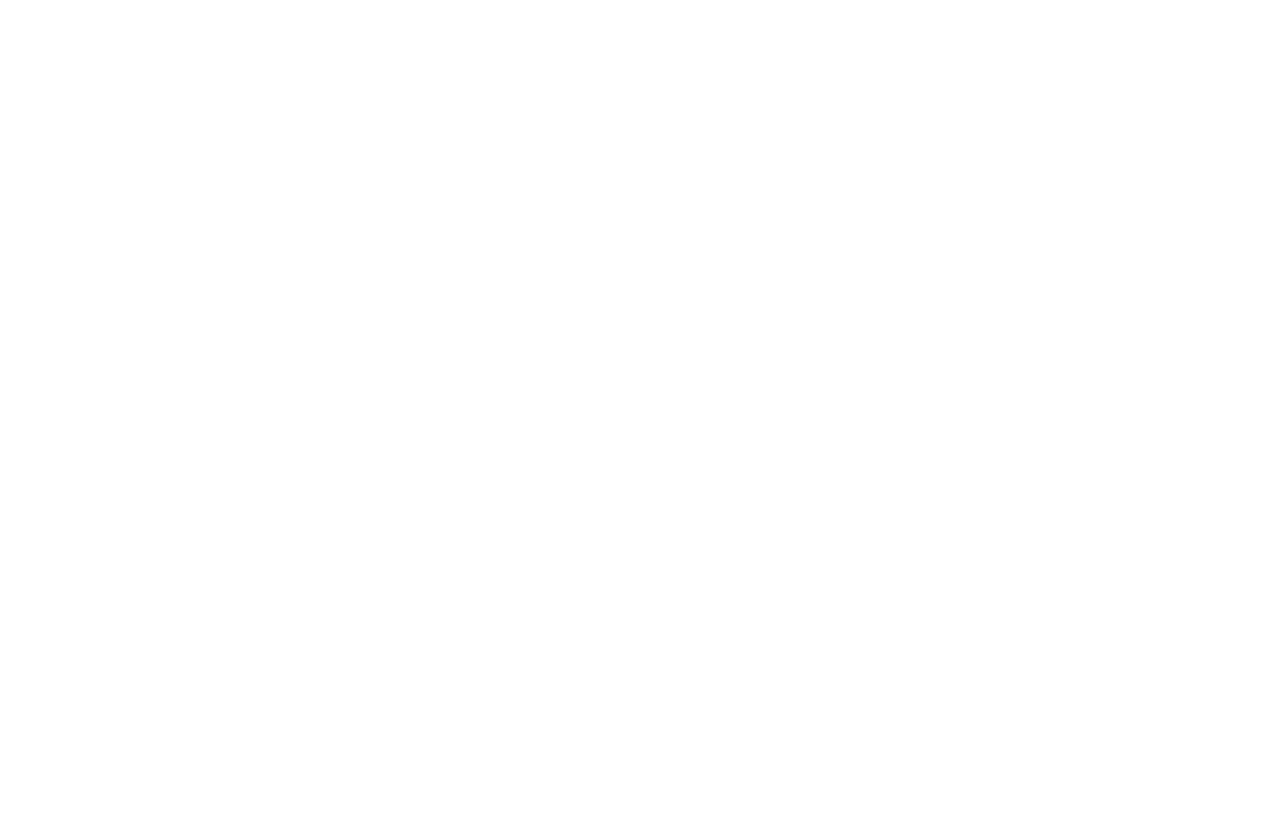
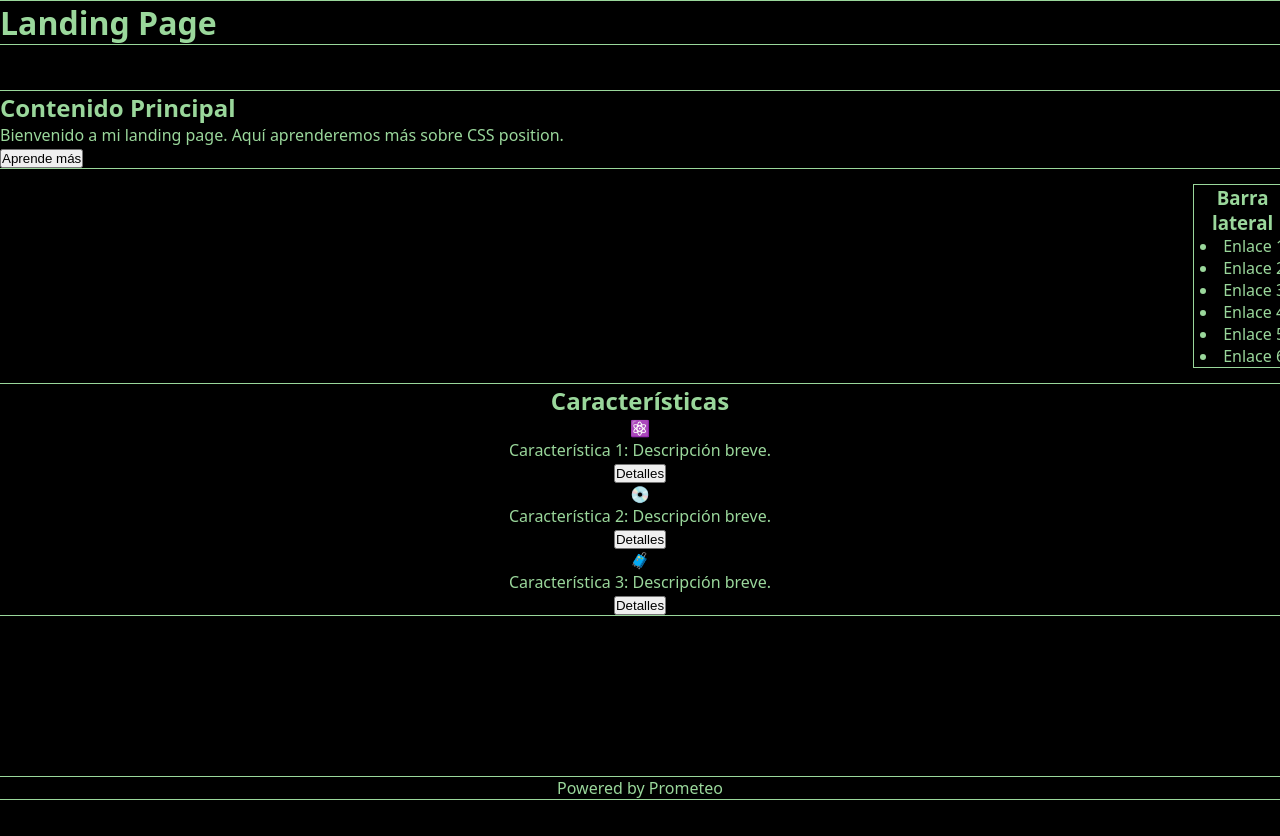
Before and after one commit to ivmen/entrega_posicionamiento, a plain HTML site: page index.html in a window 1280 px wide. Before the commit the page ends 800 px from the top, so only its background shows below. Drawn offline with Linux system fonts and the light colour scheme.

Commit message:
Asignacion de contenido y realizacion del ejercicio

```diff
--- a/index.html
+++ b/index.html
@@ -1,13 +1,56 @@
+
 <!DOCTYPE html>
-<!DOCTYPE html>
-<html lang="en">
-<head>
-    <meta charset="UTF-8">
-    <meta name="viewport" content="width=device-width, initial-scale=1.0">
-    <link rel="stylesheet" href="style.css">
-    <title>Posicionamiento</title>
-</head>
-<body>
-
-</body>
+<html lang="es">
+  <head>
+    <meta charset="UTF-8" />
+    <meta name="viewport" content="width=device-width, initial-scale=1.0" />
+    <link rel="stylesheet" href="style.css" />
+    <title>Landing Page</title>
+  </head>
+  <body>
+    <header class="header">
+      <h1>Landing Page</h1>
+    </header>
+    <main>
+      <section class="content">
+        <h2>Contenido Principal</h2>
+        <p>
+          Bienvenido a mi landing page. Aquí aprenderemos más sobre CSS position.
+        </p>
+        <button>Aprende más</button>
+      </section>
+      <aside class="sidebar">
+        <h3>Barra lateral</h3>
+        <ul>
+          <li>Enlace 1</li>
+          <li>Enlace 2</li>
+          <li>Enlace 3</li>
+          <li>Enlace 4</li>
+          <li>Enlace 5</li>
+          <li>Enlace 6</li>
+        </ul>
+      </aside>
+    </main>
+    <section class="features">
+      <h2>Características</h2>
+      <div class="feature">
+        <span>⚛️</span>
+        <p>Característica 1: Descripción breve.</p>
+        <button>Detalles</button>
+      </div>
+      <div class="feature">
+        <span>💿</span>
+        <p>Característica 2: Descripción breve.</p>
+        <button>Detalles</button>
+      </div>
+      <div class="feature">
+        <span>🧳</span>
+        <p>Característica 3: Descripción breve.</p>
+        <button>Detalles</button>
+      </div>
+    </section>
+    <footer class="footer">
+      <p>Powered by Prometeo</p>
+    </footer>
+  </body>
 </html>
--- a/style.css
+++ b/style.css
@@ -0,0 +1,60 @@
+
+* {
+    margin: 0;
+    padding: 0;
+    box-sizing: border-box;
+  }
+
+  body {
+    font-family: system-ui, -apple-system, BlinkMacSystemFont, "Segoe UI", Roboto,
+      Oxygen, Ubuntu, Cantarell, "Open Sans", "Helvetica Neue", sans-serif;
+    width: auto;
+    height: auto;
+    min-height: 100vh;
+    background-color: #000000;
+    color: #9ad79b;
+  }
+
+  .header{
+    border-top: #9ad79b 1px solid;
+    border-bottom: #9ad79b 1px solid;
+    position: fixed;
+    top: 0;
+    background-color: #000000;
+    width: 100%;
+  }
+
+  .content{
+    width: 100%;
+    border-top: #9ad79b 1px solid;
+    border-bottom: #9ad79b 1px solid;
+    margin-top: 7%;
+  }
+
+  .sidebar{
+    width: 100px;
+    height: auto;
+    border: #9ad79b 1px solid;
+    position: relative;
+    margin: 15px 15px;
+    left: 92%;
+    list-style-position: inside;
+    text-align: center;
+  }
+
+  .features{
+    width: 100%;
+    border-top: #9ad79b 1px solid;
+    border-bottom: #9ad79b 1px solid;
+    text-align: center;
+  }
+
+  .footer{
+    width: 100%;
+    margin: 0 auto;
+    border-top: #9ad79b 1px solid;
+    border-bottom: #9ad79b 1px solid;
+    position: fixed;
+    text-align: center;
+    bottom: 0;
+  }
```
